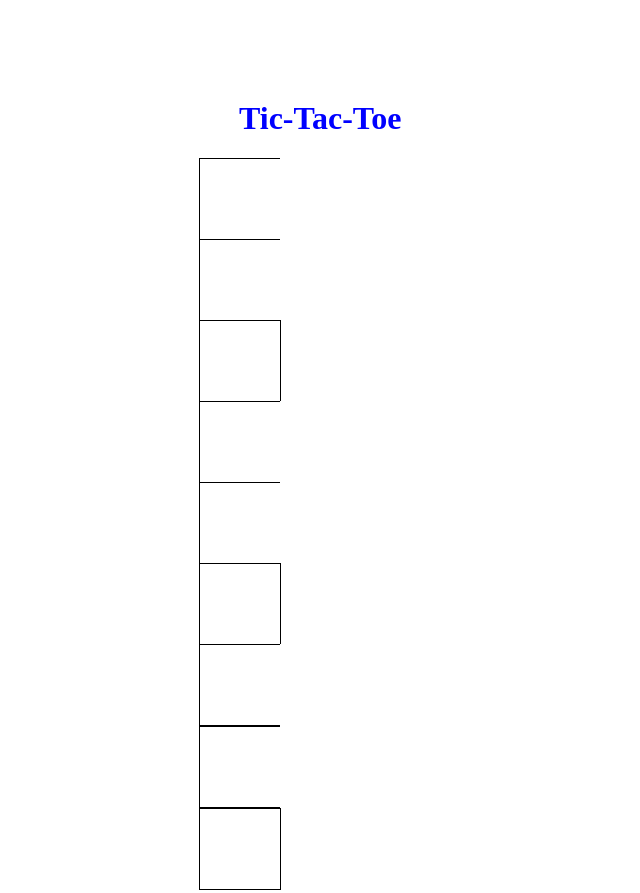
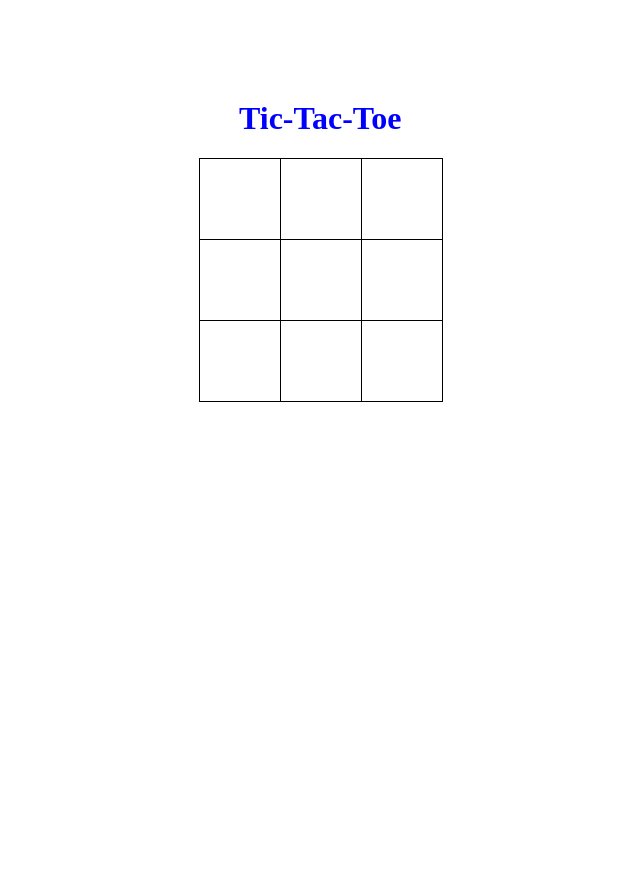
Before and after one commit to shauryatripaathi/tictac_game, a plain HTML site: page index.html in a window 1280 px wide. Shown: the whole page, without its empty margins (289-929 px from the left). After the commit the page ends 800 px from the top, so only its background shows below. Drawn offline with Linux system fonts and the light colour scheme.

Commit message:
Update style.css

```diff
--- a/style.css
+++ b/style.css
@@ -13,7 +13,7 @@
     margin-left: 40px;
 }
 
-#tictacbox{
+#tic-tac-box{
     display: flex;
     flex-flow: row wrap;
     text-align: center;
```
